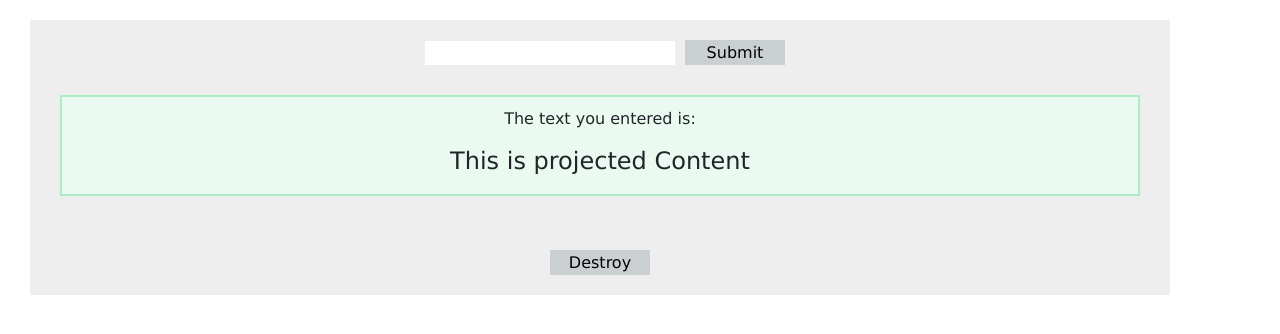
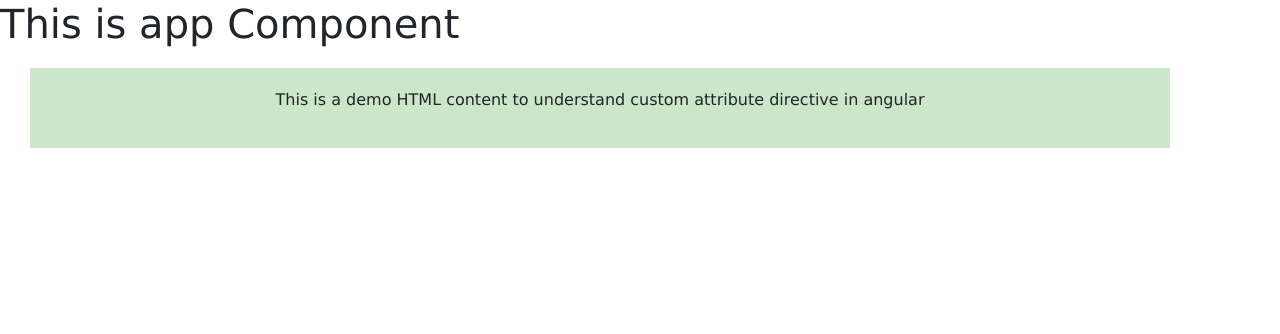
Before and after one commit to joynalam67598/Angular-Lessons, an Angular app in the folder first-ng-app/: page / in a window 1280 px wide. Shown: the top 334 px of the page. Built offline with nearby package versions, Linux system fonts and the light colour scheme.

Commit message:
Custom Attribute Directive.

```diff
--- /dev/null
+++ b/first-ng-app/src/app/CustomsDirectives/set-background.directive.ts
@@ -0,0 +1,16 @@
+import { Directive, ElementRef, OnInit } from '@angular/core';
+
+@Directive({
+    selector: '[set-background]', // use as a attribute directive
+})
+export class SetBackgroundDirective implements OnInit {
+    constructor(
+        private element: /*create a private property for the class*/ ElementRef
+    ) {
+        this.element = element;
+    }
+
+    ngOnInit(): void {
+        this.element.nativeElement.style.background = '#CBE6C9';
+    }
+}
--- a/first-ng-app/src/app/app.component.html
+++ b/first-ng-app/src/app/app.component.html
@@ -1,9 +1,7 @@
-<div class="container">
-    <input type="text" #input />
-    <button (click)="onSubmit(input)">Submit</button>
-    <app-demo [value]="inputText" *ngIf="destroy">
-        <h4>This is projected Content {{ inputText }}</h4>
-    </app-demo>
-    <br />
-    <button (click)="destoryComponent()">Destroy</button>
+<h1>This is app Component</h1>
+<div class="container" set-background>
+    <p>
+        This is a demo HTML content to understand custom attribute directive in
+        angular
+    </p>
 </div>
--- a/first-ng-app/src/app/app.module.ts
+++ b/first-ng-app/src/app/app.module.ts
@@ -3,10 +3,10 @@ import { BrowserModule } from '@angular/platform-browser';
 
 import { AppComponent } from './app.component';
 import { FormsModule } from '@angular/forms';
-import { DemoComponent } from './demo/demo.component';
+import { SetBackgroundDirective } from './CustomsDirectives/set-background.directive';
 
 @NgModule({
-    declarations: [AppComponent, DemoComponent],
+    declarations: [AppComponent, SetBackgroundDirective],
     imports: [BrowserModule, FormsModule],
     providers: [],
     bootstrap: [AppComponent],
```
